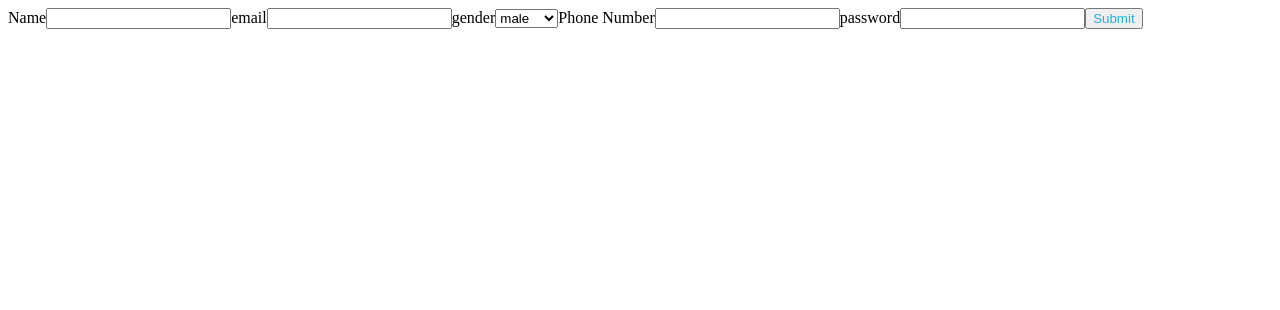
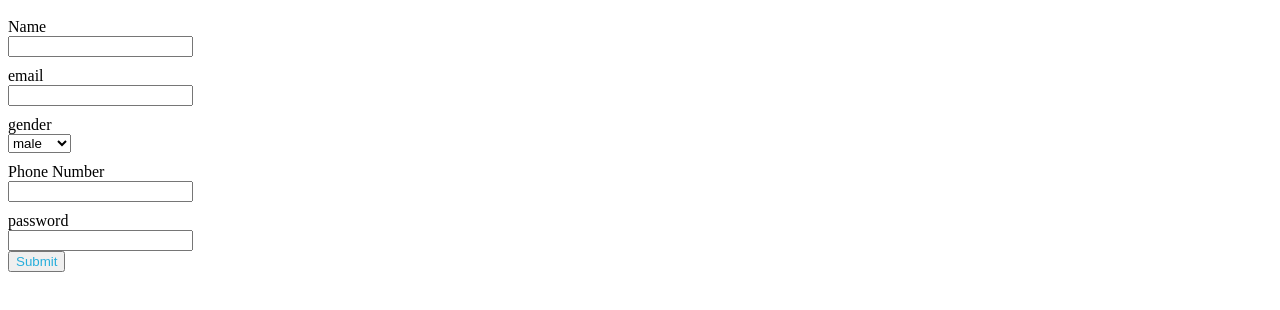
Before and after one commit to AnkurJDas171/React-Assignments-Set-2---Form-Validation-React, a React app: page / in a window 1280 px wide. Shown: the top 310 px of the page. Built offline with nearby package versions, Linux system fonts and the light colour scheme.

Commit message:
changed div to form

```diff
--- a/src/components/App.js
+++ b/src/components/App.js
@@ -84,10 +84,11 @@ function App(){
 
   return (
     <div id="main">
+
       {formDetail.noError && <div>Hello {formDetail.username}</div>}
       {!formDetail.noError && <div>{formDetail.errorMessage}</div>}
       {!formDetail.noError && (
-        <div className="formContainer">
+        <form className="formContainer">
           <label className="label" for="name">
             Name
           </label>
@@ -147,7 +148,7 @@ function App(){
           <button data-testid="submit" onClick={handelClick}>
             Submit
           </button>
-        </div>
+        </form>
       )}
     </div>
   );
--- a/src/styles/App.css
+++ b/src/styles/App.css
@@ -10,3 +10,11 @@ button{
     justify-content: center;
     align-items: center;
 }
+.formContainer{
+    display: flex;
+    flex-direction: column;
+    align-items: baseline;
+  }
+  .label{
+    margin: 10px 0 0 0;
+  }
```
